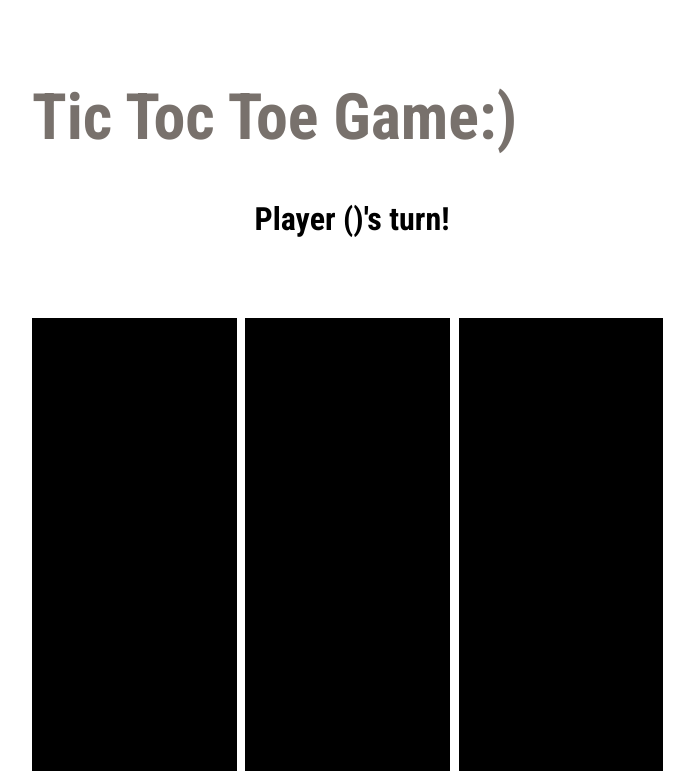
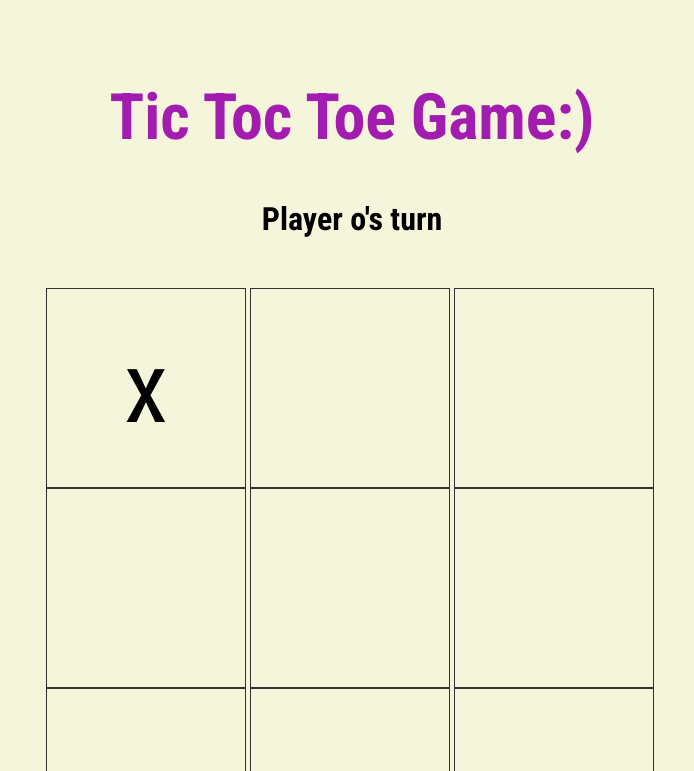
Before and after one commit to torealdemir/Tic_Tac_Toe, a plain HTML site: page index.html in a window 1280 px wide. Both pictures are taken after a click on the element 422 px from the left and 395 px from the top of the page. Shown: the top 771 px of the page, without its empty margins (288-982 px from the left). Drawn offline with Linux system fonts and the light colour scheme; a web font is replaced by a local one.

Commit message:
end of the player vs player part

```diff
--- a/script.js
+++ b/script.js
@@ -55,19 +55,67 @@ const gameBoard =(() => {
             });
 
         (xCount >= 3) ? winner = 'x' : (oCount >= 3) ? winner = 'o' : winner;
+        });
 
-        if(xCount >= 3 || oCount >= 3){
-            condition.forEach(index => {
-                _boxes[index].classList.add('win-box');
-            })
-        }
-        });
         return winner;
     }
 
+    const _makeMove = (box_index) => {
+        if(_boardArray[box_index] == '' && turn < 9 && _gameWinner == '') {
+            if(turn %2 == 0) {
+                _boardArray[box_index] = _playerOne.playerShape;
+                _message.textContent = `Player ${_playerTwo.playerShape}'s turn`;
+            }
+            else {
+                _boardArray[box_index] = _playerTwo.playerShape;
+                _message.textContent = `Player ${_playerOne.playerShape}'s turn`;
+            }
+
+            turn++;
+
+            renderBoard();
+
+            _gameWinner = _checkWinner();
+
+            if(_gameWinner != '') _announceWinner(_gameWinner);
+        }
+    }
+
+    const _announceWinner = (winner) => {
+        if(winner == _playerOne.playerShape || winner == _playerTwo.playerShape)
+            _message.textContent = `Player ${winner} has won!`;
+        else
+            _message.textContent = `It's a draw!`;
+    }
+
+    const _restartGame = () => {
+        turn = 0;
+        _message.textContent = `Player ${_playerOne.playerShape}'s turn`;
+        _boardArray = ["", "", "", "", "", "", "", "", ""];
+
+        _gameWinner = '';
+
+        renderBoard();
+    }
+
+    const _binding = () => {
+        for(let i = 0; i < _boxes.length; i++){
+            _boxes[i].setAttribute('data-index', i);
+
+            // eslint-disable-next-line no-undef
+            _boxes[i].addEventListener('click', _makeMove.bind(this, box_index = i));
+        }
+
+        _restartButton.addEventListener('click', _restartGame);
+    };
+
+    const init = () => {
+        _restartGame();
+        _binding();
+    }
+
+    return{init};
+
 })();
 
-const startButton = document.querySelector("#start-btn")
-startButton.addEventListener("click", ()=> {
-    //Game.start();
-})
+gameBoard.init();
--- a/style.css
+++ b/style.css
@@ -9,31 +9,36 @@
 body {
     font-family: 'Castoro Titling', cursive;
     font-family: 'Roboto Condensed', sans-serif;
+    background-color: beige;
 }
 
 h1 {
-    margin-left: 25vw;
-    color: #78716c;
+    display: flex;
+    justify-content: center;
+    color: #a21caf;
     margin-top: 10vh;
     font-size: 4em;
+
 
 }
 
 .container-div {
     display: grid;
-    grid-template-columns: 1fr 1fr 1fr;
-    grid-column: 1fr 1fr 1fr;
-    width: 50vw;
-    height: 50vh;
-    margin-left: 25vw;
-    margin-top: 10vh;
+    grid-template-columns: repeat(3, auto);
+    width: 612px;
+    margin: 50px auto;
 }
 
 .game-item {
-    width: 16vw;
-    height: 9.7em;
-    background-color: black;
+    display: flex;
+    align-items: center;
+    justify-content: center;
+    width: 200px;
+    height: 200px;
+    border: 1px solid #333;
     cursor: pointer;
+    line-height: 100px;
+    font-size: 100px;
 }
 
 .game-item:hover {
@@ -42,10 +47,7 @@ h1 {
     background-color: #a21caf;
 }
 
-.board {
-    background-color: black;
-    border: 1px solid white;
-}
+
 
 .button-container {
     margin-top: 7vh;
@@ -71,9 +73,6 @@ h1 {
 
 }
 
-#start-btn {
-    margin-right: 1vw;
-}
 
 #reset-btn {
     margin-left: 1vw;
```
